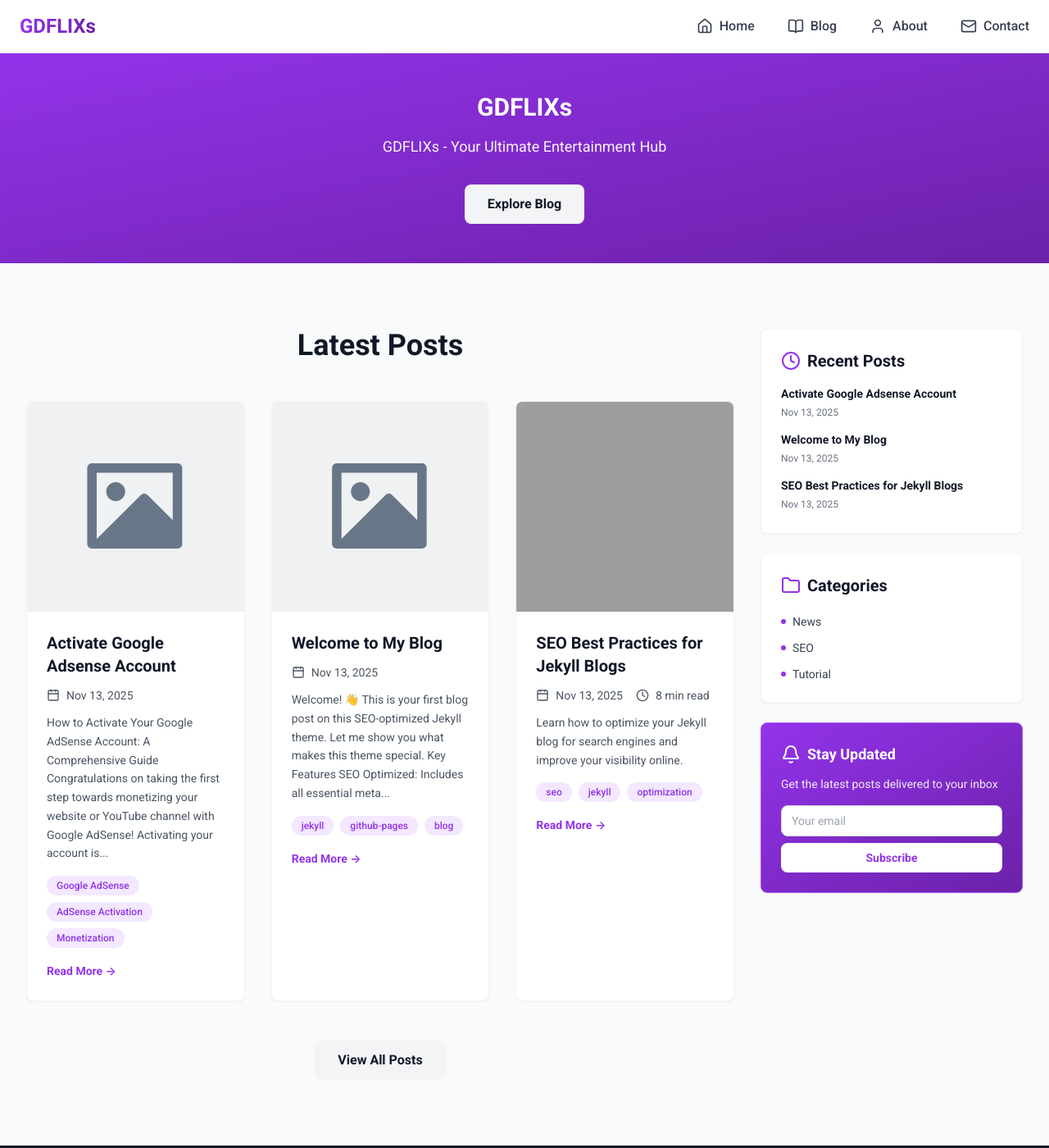
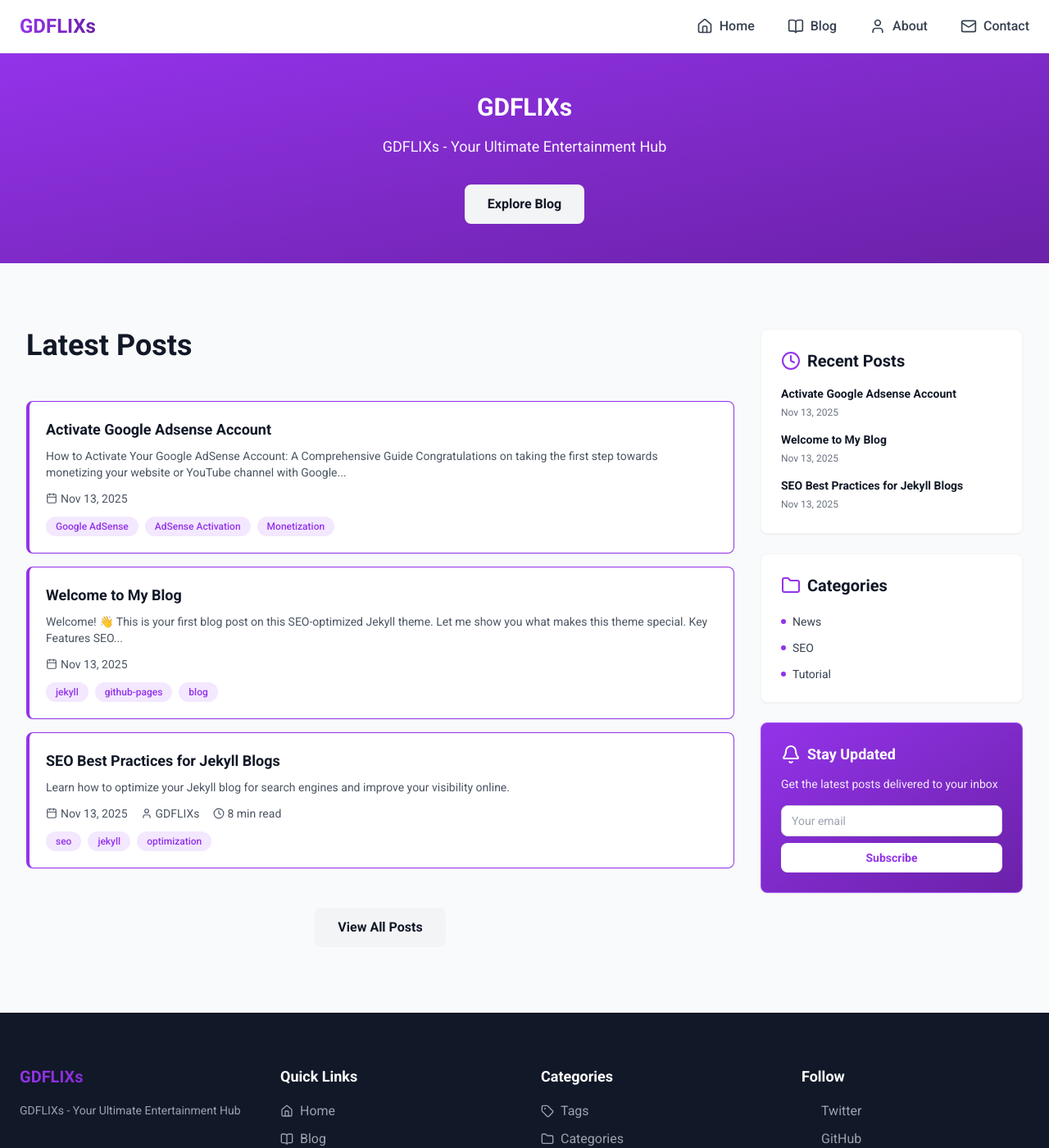
Before and after one commit to gdflixs/gdflixs.github.io, a Jekyll site: the page built from index.html, in a window 1280 px wide and 1400 px high. Shown: the whole window at 82% size. Built offline with Jekyll 4.4.1, drawn with Linux system fonts in a browser that asks for light colours; nearby versions of some CDN libraries; the list of posts is cut into pages by our own code; grey boxes are pictures that could not be loaded.

Commit message:
homepage changes

```diff
--- a/index.html
+++ b/index.html
@@ -17,55 +17,52 @@
         <div class="flex gap-8 flex-wrap md:flex-row flex-col">
             <!-- Main Content -->
             <div class="flex-1 min-w-0">
-                <h2 class="text-4xl font-bold mb-12 text-center text-gray-900">Latest Posts</h2>
+                <h2 class="text-4xl font-bold mb-12 text-gray-900">Latest Posts</h2>
 
-                <div class="grid grid-cols-1 md:grid-cols-2 lg:grid-cols-3 gap-8 mb-12">
+                {% if site.posts.size > 0 %}
+                <ul class="space-y-4 mb-12">
                     {% for post in site.posts limit: 6 %}
-                    <article class="bg-white rounded-lg shadow-sm overflow-hidden hover:shadow-lg hover:-translate-y-2 transition-all border border-gray-100">
-                        <div class="w-full h-64 overflow-hidden">
-                            {% if post.image %}
-                            <img src="{{ post.image }}" alt="{{ post.title }}" class="w-full h-full object-cover" loading="lazy"
-                                data-check-image="true">
-                            {% else %}
-                            <img src="{{ '/assets/images/placeholder.svg' | relative_url }}" alt="No image available"
-                                class="w-full h-full object-cover">
+                    <li>
+                        <article class="flex flex-col sm:flex-row sm:justify-between sm:items-start gap-4 p-5 bg-white rounded-lg hover:shadow-md hover:bg-gray-50 transition-all border-l-4 border-purple-600 shadow-sm border border-gray-100" itemscope itemtype="https://schema.org/BlogPosting">
+                            <div class="flex-1">
+                                <a href="{{ post.url | relative_url }}" class="text-lg font-semibold text-gray-900 hover:text-purple-600 transition-colors" itemprop="headline">{{ post.title }}</a>
+                                <p class="text-gray-600 text-sm mt-2" itemprop="description">{{ post.excerpt | strip_html | truncatewords: 25 }}</p>
+                                <div class="flex flex-wrap gap-4 mt-3 text-sm">
+                                    <time datetime="{{ post.date | date_to_xmlschema }}" class="text-gray-600 flex items-center gap-1" itemprop="datePublished">
+                                        <i data-lucide="calendar" style="width: 14px; height: 14px;"></i>
+                                        {{ post.date | date: "%b %d, %Y" }}
+                                    </time>
+                                    {% if post.author %}
+                                    <span class="text-gray-600 flex items-center gap-1" itemprop="author" itemscope itemtype="https://schema.org/Person">
+                                        <i data-lucide="user" style="width: 14px; height: 14px;"></i>
+                                        <span itemprop="name">{{ post.author }}</span>
+                                    </span>
+                                    {% endif %}
+                                    {% if post.reading_time %}
+                                    <span class="text-gray-600 flex items-center gap-1">
+                                        <i data-lucide="clock" style="width: 14px; height: 14px;"></i>
+                                        {{ post.reading_time }} min read
+                                    </span>
                                     {% endif %}
                                 </div>
-
-                        <div class="p-6">
-                            <h3 class="text-xl font-semibold mb-3 text-gray-900"><a href="{{ post.url | relative_url }}"
-                                    class="text-gray-900 hover:text-purple-600 transition-colors">{{ post.title }}</a>
-                            </h3>
-
-                            <div class="flex flex-wrap gap-4 mb-3 text-sm">
-                                <time datetime="{{ post.date | date_to_xmlschema }}"
-                                    class="flex items-center gap-2 text-gray-600">
-                                    <i data-lucide="calendar" style="width: 16px; height: 16px;"></i>
-                                    {{ post.date | date: "%b %d, %Y" }}
-                                </time>
-                                {% if post.reading_time %}<span class="flex items-center gap-2 text-gray-600"><i
-                                        data-lucide="clock" style="width: 16px; height: 16px;"></i> {{ post.reading_time
-                                    }} min read</span>{% endif %}
-                            </div>
-
-                            <p class="text-gray-600 text-sm mb-4 leading-relaxed">{{ post.excerpt | strip_html | truncatewords: 30 }}</p>
-
                                 {% if post.tags %}
-                            <div class="flex flex-wrap gap-2 mb-4">
+                                <div class="flex flex-wrap gap-2 mt-3">
                                     {% for tag in post.tags limit: 3 %}
-                                <span class="inline-block bg-purple-100 text-purple-600 px-3 py-1 rounded-full text-xs font-medium hover:bg-purple-200 transition-colors">{{
-                                    tag }}</span>
+                                    <a href="{{ '/tags/' | relative_url }}{{ tag | slugify }}/" class="inline-block bg-purple-100 text-purple-600 px-3 py-1 rounded-full text-xs font-medium hover:bg-purple-200 transition-colors" itemprop="keywords">{{ tag }}</a>
                                     {% endfor %}
                                 </div>
                                 {% endif %}
-
-                            <a href="{{ post.url | relative_url }}"
-                                class="text-purple-600 hover:text-purple-800 font-semibold text-sm transition-colors">Read
-                                More →</a>
                             </div>
                         </article>
+                    </li>
                     {% endfor %}
+                </ul>
+                {% else %}
+                <div class="text-center py-16">
+                    <i data-lucide="inbox" class="text-gray-400 mx-auto mb-4" style="width: 64px; height: 64px;"></i>
+                    <p class="text-gray-600 text-lg">No posts yet. Check back soon!</p>
                 </div>
+                {% endif %}
 
                 <div class="text-center">
                     <a href="{{ '/blog' | relative_url }}" class="inline-block px-7 py-3 rounded-lg font-semibold bg-gray-100 text-gray-900 hover:bg-gray-200 hover:-translate-y-1 transition-all">View All Posts</a>
```
Lines whose indentation alone changed are shown as unchanged.
